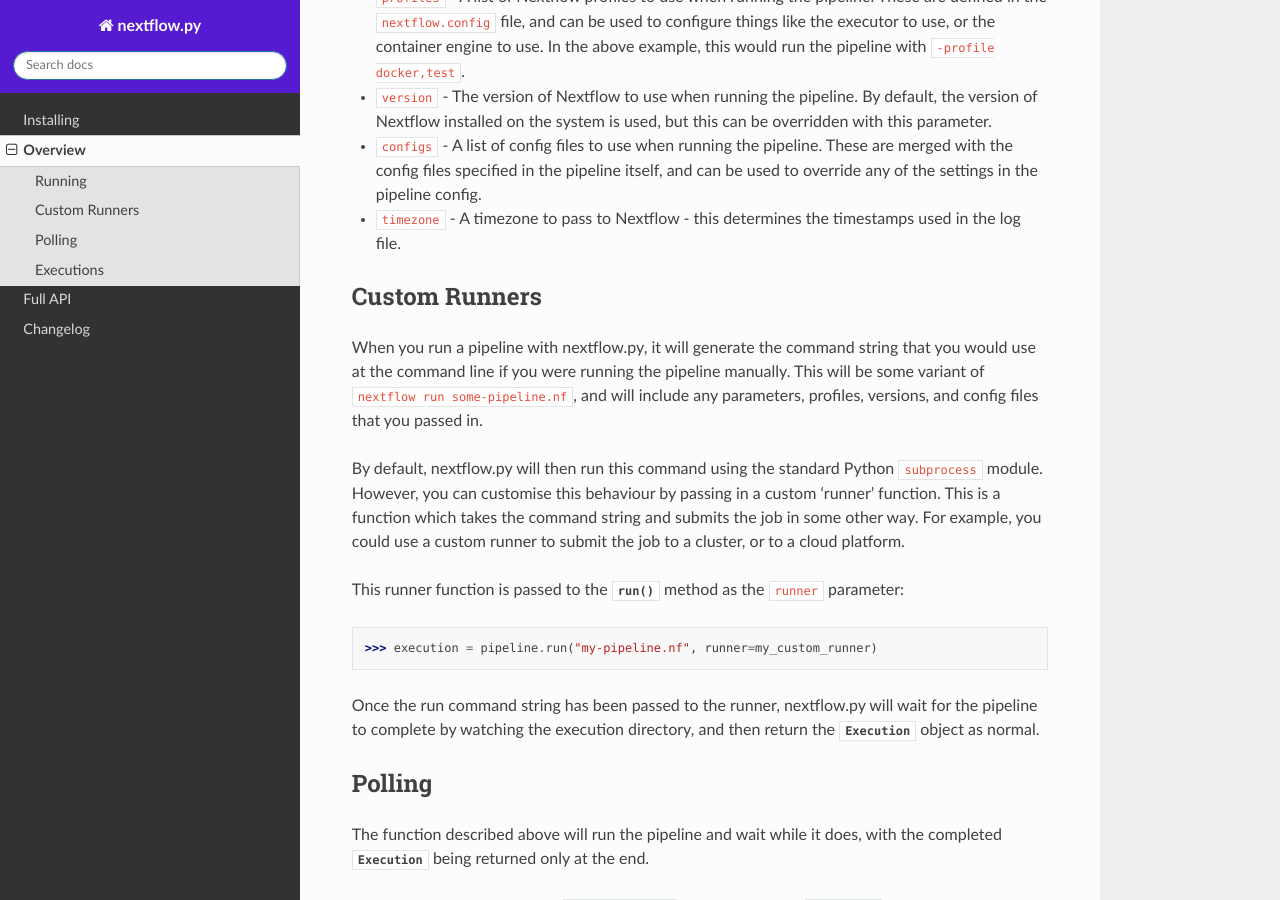
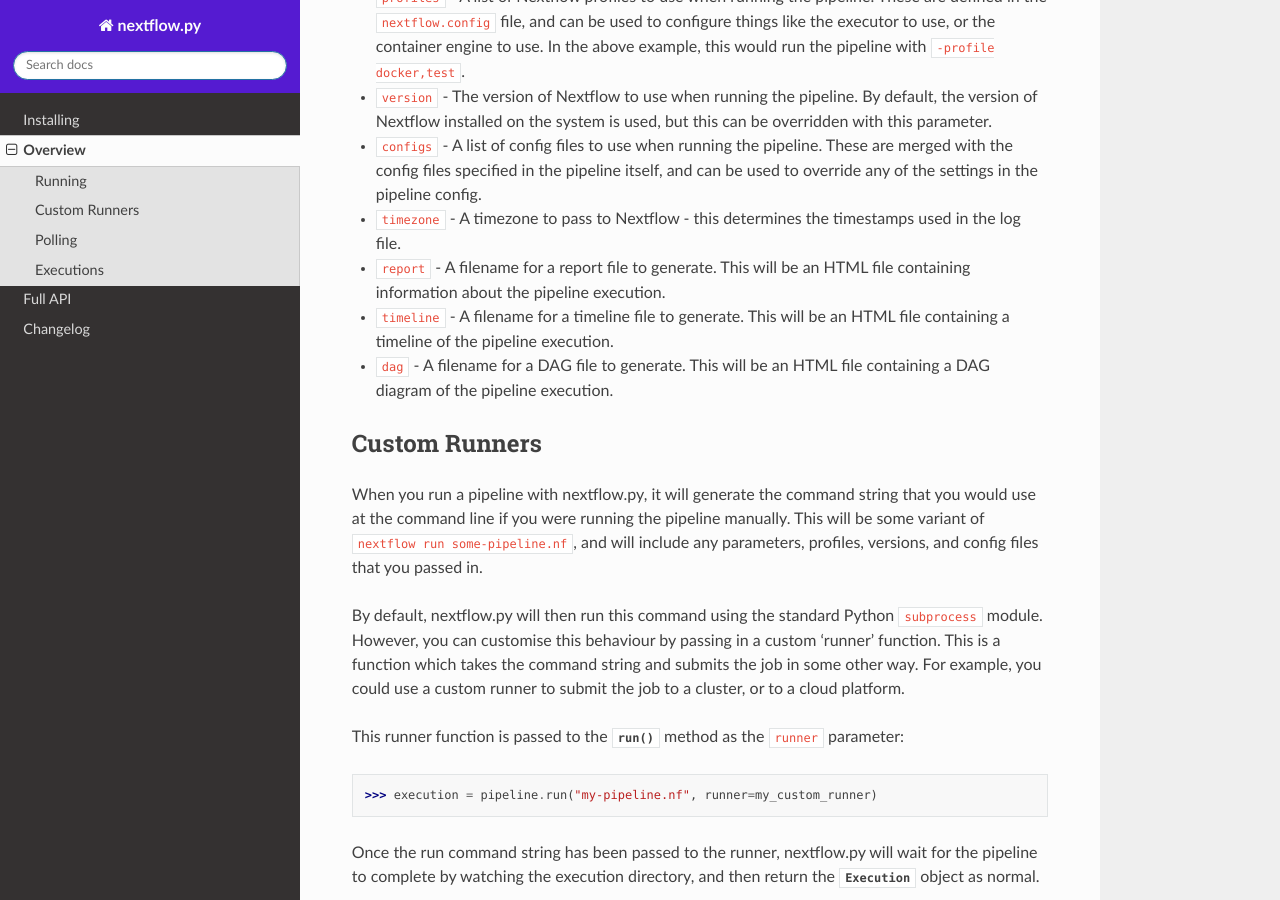
Before and after one commit to goodwright/nextflow.py, a Sphinx documentation site: the page built from docs/source/overview.rst, in a window 1280 px wide and 900 px high, scrolled down 609 px. Built offline with Sphinx 7.4.7 and the Read the Docs theme 2.0.0, drawn with Linux system fonts in a browser that asks for light colours.

Commit message:
Report overview docs

```diff
--- a/docs/source/overview.rst
+++ b/docs/source/overview.rst
@@ -13,7 +13,7 @@
 execution that just took place (see below for details on this object). You can
 customise the execution with various options:
 
-    >>> execution = pipeline.run("my-pipeline.nf", run_path="./rundir", params={"param1": "123"}, profiles=["docker", "test"], version="22.0.1", configs=["env.config"])
+    >>> execution = pipeline.run("my-pipeline.nf", run_path="./rundir", params={"param1": "123"}, profiles=["docker", "test"], version="22.0.1", configs=["env.config"], timezone="UTC", report="report.html", timeline="timeline.html", dag="dag.html")
 
 * ``run_path`` - The location to run the pipeline from, which by default is just the current working directory.
 
@@ -26,6 +26,12 @@
 * ``configs`` - A list of config files to use when running the pipeline. These are merged with the config files specified in the pipeline itself, and can be used to override any of the settings in the pipeline config.
 
 * ``timezone`` - A timezone to pass to Nextflow - this determines the timestamps used in the log file.
+
+* ``report`` - A filename for a report file to generate. This will be an HTML file containing information about the pipeline execution.
+
+* ``timeline`` - A filename for a timeline file to generate. This will be an HTML file containing a timeline of the pipeline execution.
+
+* ``dag`` - A filename for a DAG file to generate. This will be an HTML file containing a DAG diagram of the pipeline execution.
 
 
 Custom Runners
```
Also changed, not shown: README.rst (+7 -1 lines).
